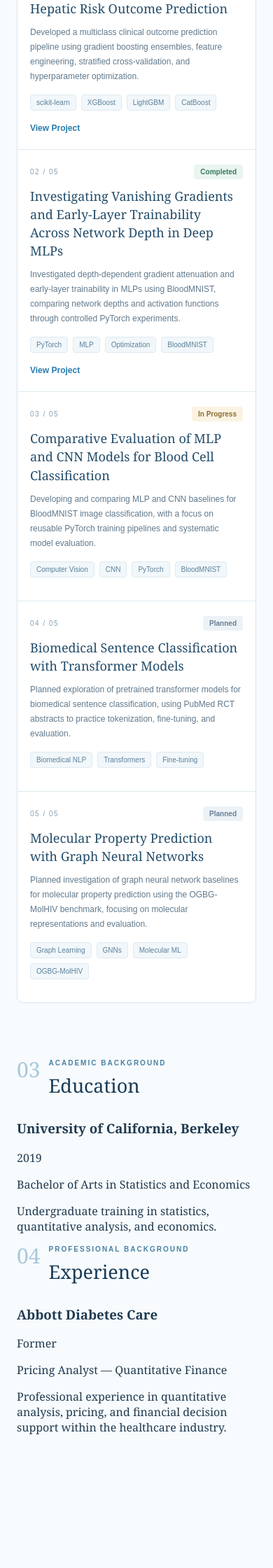
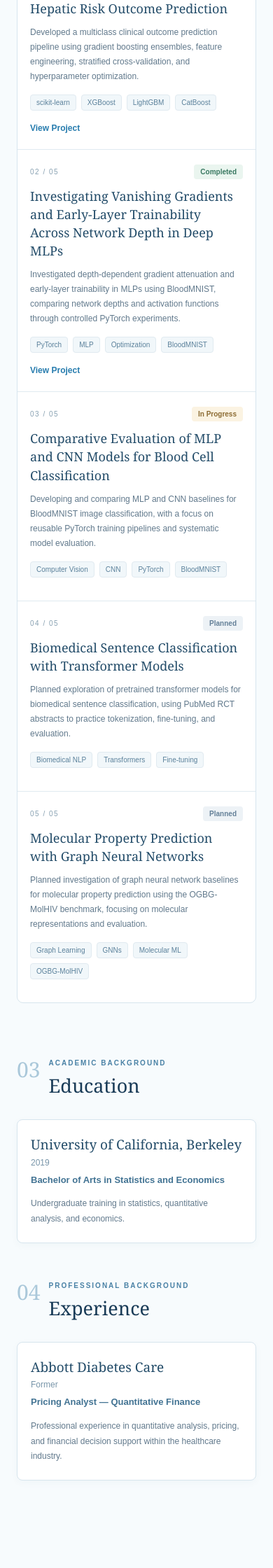
Before and after one commit to uyentran9/uyentran-ai-blog, a Jekyll site: the page built from profile-preview.md, in a window 390 px wide. Shown: the part 3336-5576 px from the top of the page at 70% size. Built offline with Jekyll 4.4.1, drawn with Linux system fonts in a browser that asks for light colours; before the commit the page ends 5472 px from its top, so only the background shows below that.

Commit message:
Add CSS styles for education and experience sections
Style education and experience sections

```diff
--- a/assets/css/academic-home.css
+++ b/assets/css/academic-home.css
@@ -665,3 +665,98 @@ body {
     gap: 8px;
   }
 }
+
+
+/* =========================================
+   Sections 03–04 — Education & Experience
+   Academic Homepage
+   ========================================= */
+
+/* Section spacing */
+.education-section,
+.experience-section {
+  width: 100%;
+  margin-bottom: 76px;
+}
+
+/* Education and experience entry */
+.academic-entry {
+  padding: 26px 30px;
+  background: #ffffff;
+  border: 1px solid #d7e5ee;
+  border-radius: 8px;
+  box-shadow: 0 3px 12px rgba(38, 78, 107, 0.035);
+}
+
+/* Institution or employer and date */
+.entry-header {
+  display: flex;
+  align-items: baseline;
+  justify-content: space-between;
+  gap: 20px;
+  margin-bottom: 8px;
+}
+
+.entry-header h3 {
+  margin: 0;
+  font-family: Georgia, "Times New Roman", serif;
+  font-size: 21px;
+  font-weight: 400;
+  line-height: 1.4;
+  color: #234c69;
+}
+
+/* Graduation year or employment period */
+.entry-date {
+  flex-shrink: 0;
+  font-family: Arial, sans-serif;
+  font-size: 12px;
+  color: #7895a9;
+}
+
+/* Degree or job title */
+.entry-subtitle {
+  margin: 0 0 13px;
+  font-family: Arial, sans-serif;
+  font-size: 13px;
+  font-weight: 600;
+  line-height: 1.6;
+  color: #427393;
+}
+
+/* Short description */
+.entry-description {
+  max-width: 760px;
+  margin: 0;
+  font-family: Arial, sans-serif;
+  font-size: 12px;
+  line-height: 1.8;
+  color: #61798c;
+}
+
+/* Subtle hover treatment */
+.academic-entry:hover {
+  border-color: #bfd8e8;
+}
+
+/* Mobile layout */
+@media (max-width: 700px) {
+  .education-section,
+  .experience-section {
+    margin-bottom: 55px;
+  }
+
+  .academic-entry {
+    padding: 22px 19px;
+  }
+
+  .entry-header {
+    flex-direction: column;
+    align-items: flex-start;
+    gap: 5px;
+  }
+
+  .entry-header h3 {
+    font-size: 19px;
+  }
+}
```
